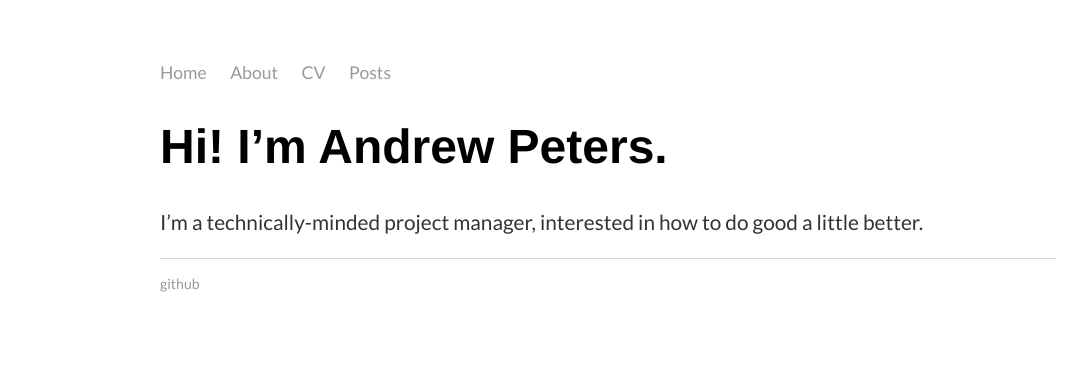
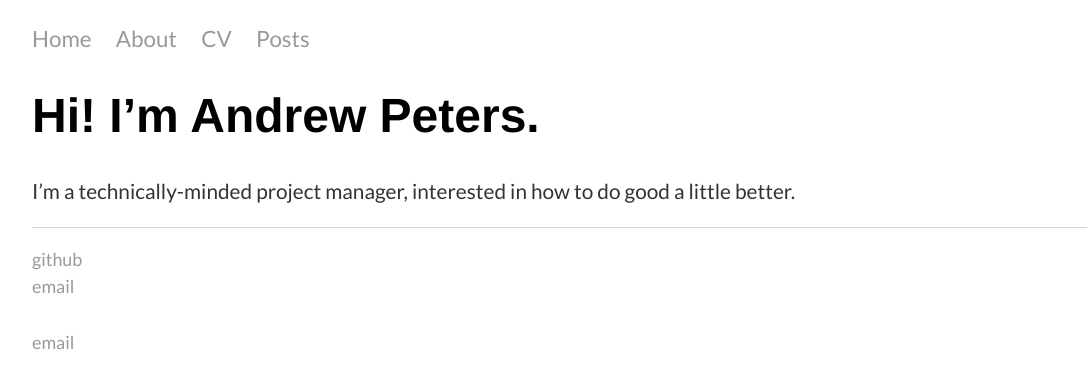
Before and after one commit to andrewjoelpeters/andrewjoelpeters.github.io, a Jekyll site: the page built from index.md, in a window 1280 px wide. Shown: the top 388 px of the page, without its empty margins (32-1119 px from the left). Built offline with Jekyll 4.4.1, drawn with Linux system fonts in a browser that asks for light colours.

Commit message:
Update main.css

```diff
--- a/css/main.css
+++ b/css/main.css
@@ -63,11 +63,11 @@
     cursor: pointer;
 }
 
-#desktop {display: none;}
+/* #desktop {display: none;} /*
 
 
 @media (min-width: 600px) {
     body { margin: 60px auto; width: 70%; }
     nav ul, footer ul { font-size: 1.1em; padding: 0px; list-style: none; font-weight: 500; }
-    #mobile {display: none;}
+/*    #mobile {display: none;} /*
 }
```
